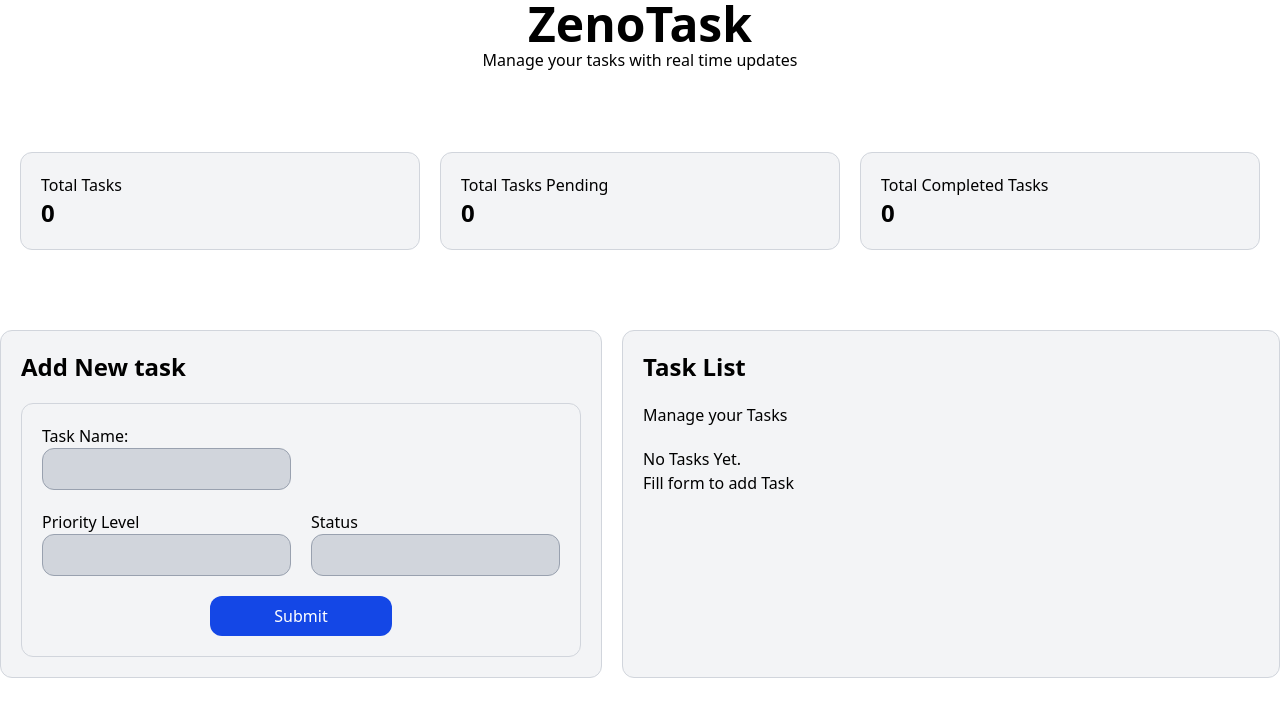
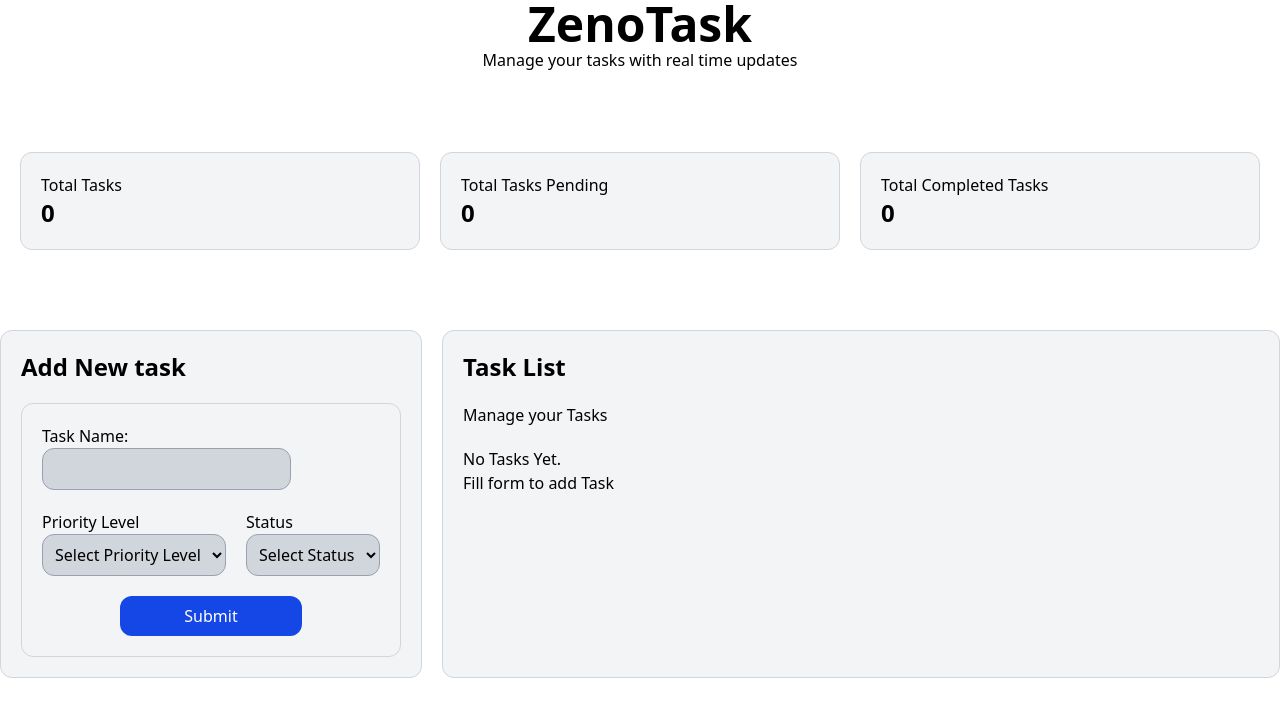
Before and after one commit to Phoenix-Domain/ZenoTask, a React (Vite) app: page / in a window 1280 px wide. Shown: the top 716 px of the page. Built offline with nearby package versions, Linux system fonts and the light colour scheme.

Commit message:
refactor: Change priority and status input to dropdown menus

```diff
--- a/src/components/common/TaskForm.tsx
+++ b/src/components/common/TaskForm.tsx
@@ -53,18 +53,26 @@ function TaskForm({ setTasks, TaskClass }: TaskFormProps){
                     <label htmlFor="">
                         Priority Level
                     </label>
-                    <input type="text" className='border block bg-gray-300 border-gray-400 rounded-xl p-2' value={taskPriority}   onChange={e => {
-                    setTaskPriority(e.target.value.trim())
-                }}/>
+                    <select name="" id=""  className='border block bg-gray-300 border-gray-400 rounded-xl p-2' value={taskPriority}  onChange={e => {
+                    setTaskPriority(e.target.value.trim())}}>
+                        <option value="select status">Select Priority Level</option>
+                        <option value="top">Top</option>
+                        <option value="medium">Medium</option>
+                        <option value="low">Low</option>
+                    </select>
                 </article>
 
                 <article>
                     <label htmlFor="">
                         Status
                     </label>
-                    <input type="text" className='border block bg-gray-300 border-gray-400 rounded-xl p-2' value={taskStatus}  onChange={e => {
-                    setTaskStatus(e.target.value.trim())
-                }}/>
+                    <select name="" id=""  className='border block bg-gray-300 border-gray-400 rounded-xl p-2' value={taskStatus}  onChange={e => {
+                    setTaskStatus(e.target.value.trim())}}>
+                        <option value="select status">Select Status</option>
+                        <option value="completed">Completed</option>
+                        <option value="pending">Pending</option>
+                        <option value="not started">Not Started</option>
+                    </select>
                 </article>
             </section>
 
```
